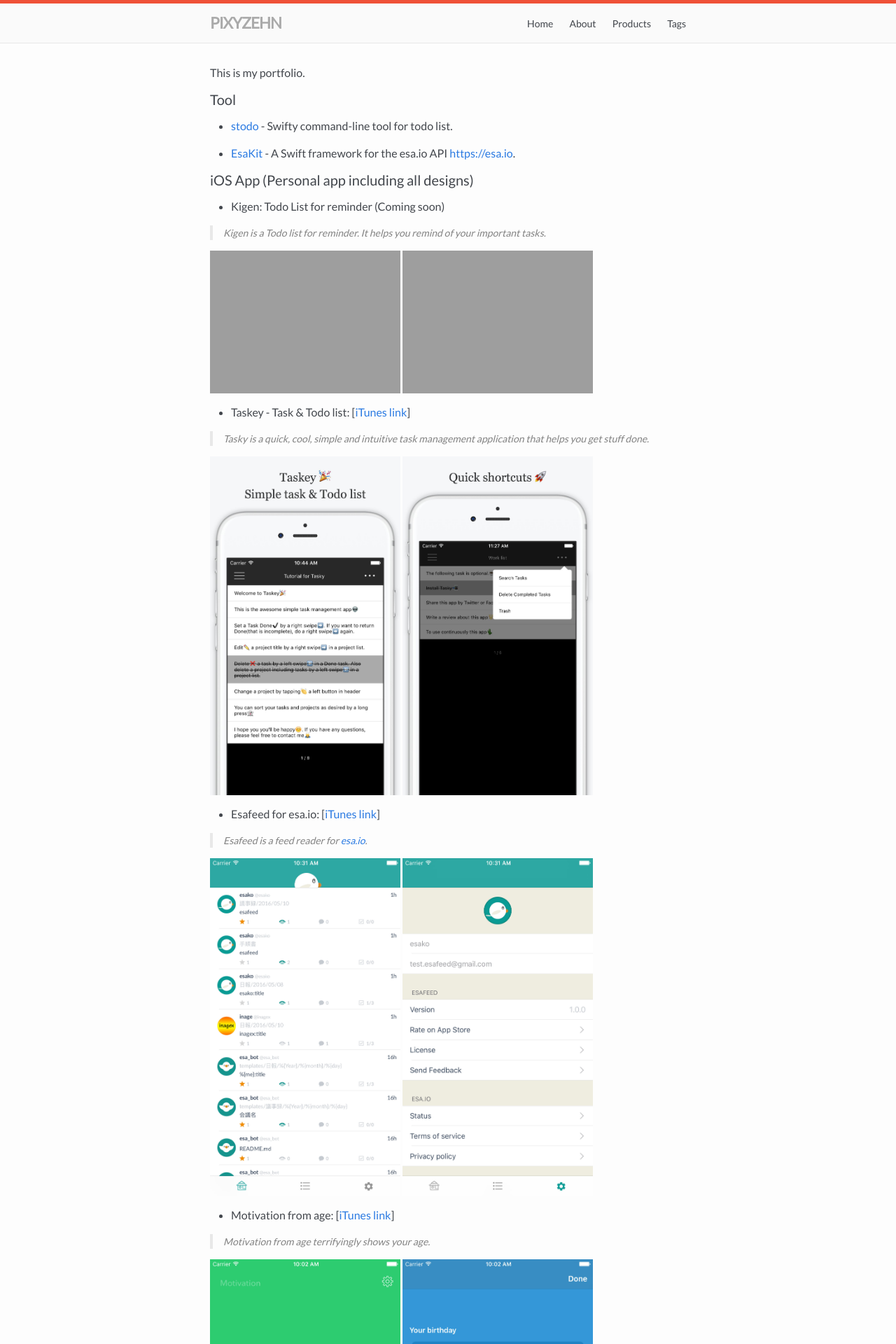
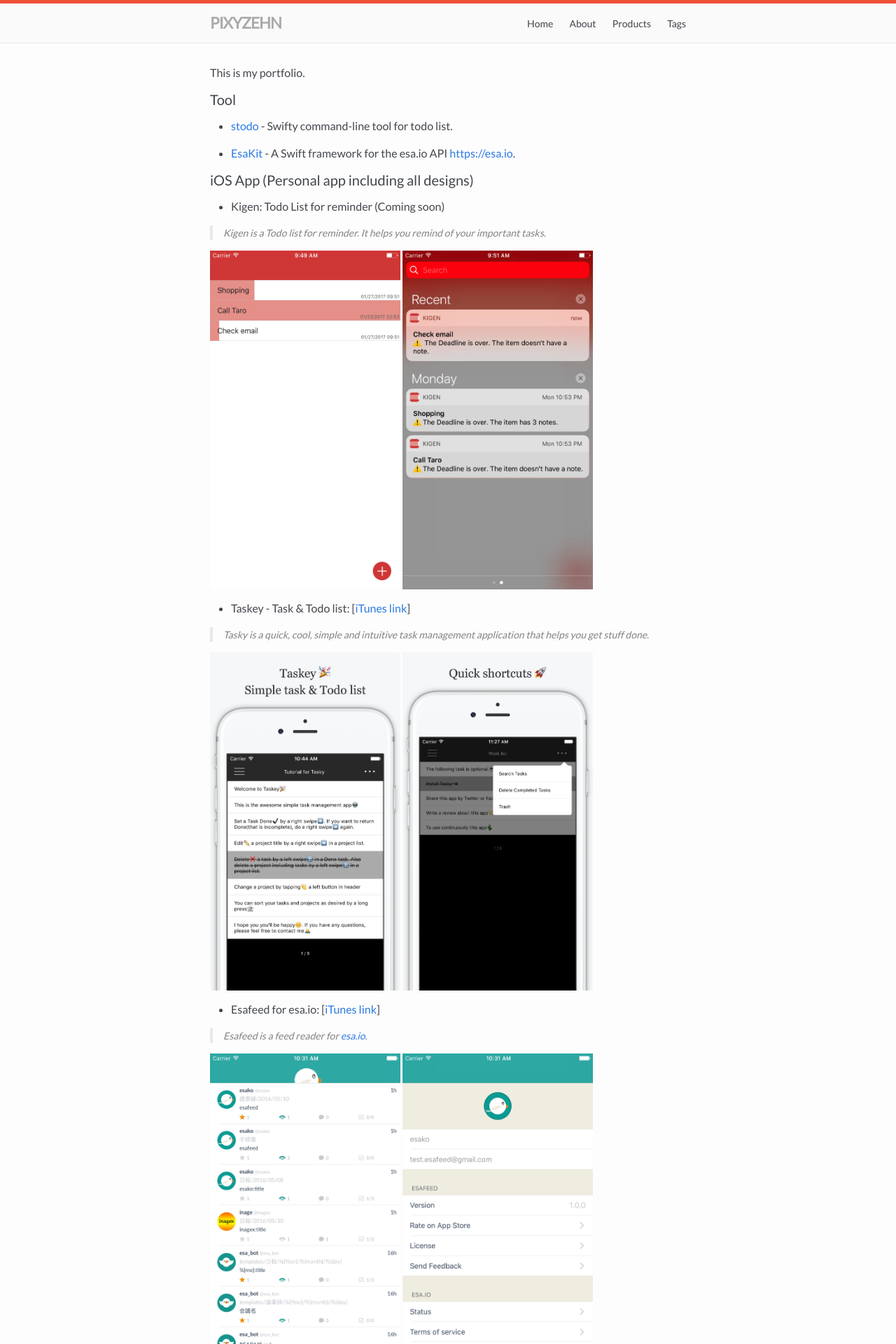
Before and after one commit to pixyzehn/pixyzehn.com, a Jekyll site: the page built from pages/products.md, in a window 1280 px wide. Shown: the top 1920 px of the page at 70% size. Built offline with Jekyll 4.4.1, drawn with Linux system fonts in a browser that asks for light colours.

Commit message:
Fix file format

```diff
--- a/pages/products.md
+++ b/pages/products.md
@@ -18,8 +18,8 @@ This is my portfolio.
 
 > Kigen is a Todo list for reminder. It helps you remind of your important tasks.
 
-![kigen01]({{ site.url }}/assets/kigen01.jpg){:width="40%"}
-![kigen02]({{ site.url }}/assets/kigen02.jpg){:width="40%"}
+![kigen01]({{ site.url }}/assets/kigen01.png){:width="40%"}
+![kigen02]({{ site.url }}/assets/kigen02.png){:width="40%"}
 
 - Taskey - Task & Todo list: [[iTunes link](https://itunes.apple.com/us/app/taskey-tasuku-guan-li-todorisuto/id1063089003?ls=1&mt=8){:target="_blank"}]
 
```
